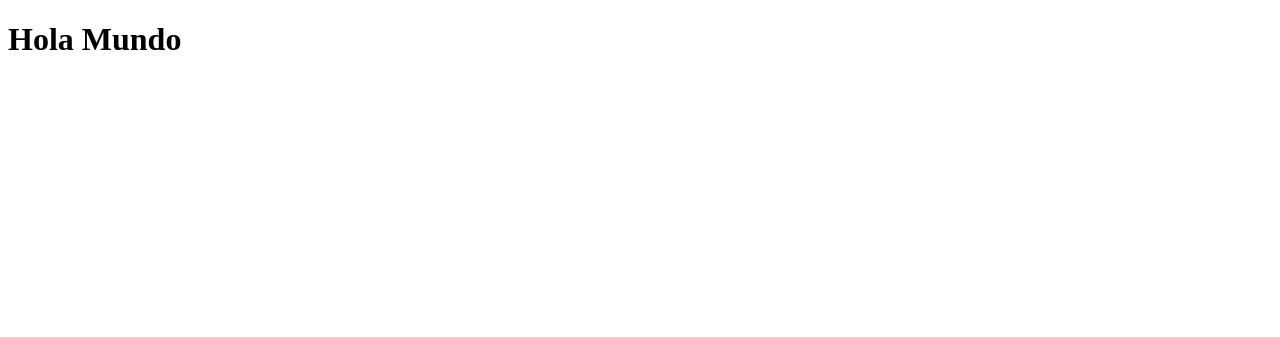
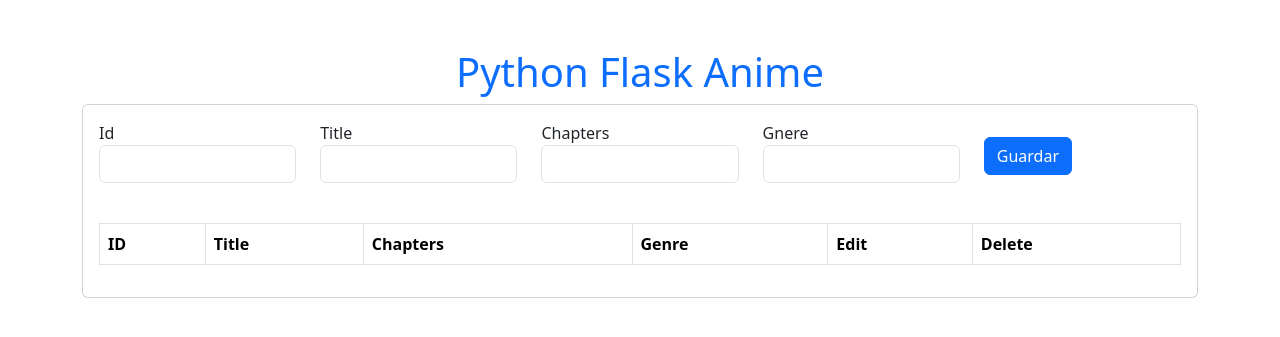
Before and after one commit to mazerman03/Flask-CRUD-PIA, a Flask app: page / in a window 1280 px wide. Before the commit the part shown is almost empty. Shown: the top 337 px of the page. Run offline with Flask 3, Linux system fonts and the light colour scheme; lists and menus that the app fills with data are empty.

Commit message:
First table view
Added basic view for the table Anime

```diff
--- a/app.py
+++ b/app.py
@@ -3,8 +3,8 @@
 from models.database import init_db
 from routes.api import api_bp
 
-template_dir = os.path.dirname(os.path.abspath(os.path.dirname(__file__)))
-template_dir = os.path.join(template_dir, 'templates')
+template_dir = os.path.join(os.path.dirname(os.path.abspath(__file__)), 'templates')
+
 
 app = Flask(__name__, template_folder=template_dir)
 mysql = init_db(app)
--- a/templates/index.html
+++ b/templates/index.html
@@ -1,11 +1,57 @@
 <!DOCTYPE html>
 <html lang="en">
 <head>
-    <meta name="viewport" content="width=device-width, initial-scale=1.0" />
-    <title> Prueba</title>
+  <meta charset="UTF-8">
+  <title>CRUD</title>
+  <link href="https://cdn.jsdelivr.net/npm/bootstrap@5.3.3/dist/css/bootstrap.min.css" rel="stylesheet" integrity="sha384-QWTKZyjpPEjISv5WaRU9OFeRpok6YctnYmDr5pNlyT2bRjXh0JMhjY6hW+ALEwIH" crossorigin="anonymous">
 </head>
 <body>
-    <h1>Hola Mundo </h1>
+    <h1 class="text-center mt-5 nb-5 text-primary">Python Flask Anime</h1>
 
+    <div class="container">
+        <div class="card">
+            <div class="card-body">
+                <!-- Tabla Anime -->
+                <form action="/user" method="POST">
+                    <div class="row mb-3">
+                        <div class="col">
+                            <label>Id</label>
+                            <input type="text" class="form-control mb-4" name="id">
+                        </div>
+                        <div class="col">
+                            <label>Title</label>
+                            <input type="text" class="form-control mb-4" name="title">
+                        </div>
+                        <div class="col">
+                            <label>Chapters</label>
+                            <input type="text" class="form-control mb-4" name="chapters">
+                        </div>
+                        <div class="col">
+                            <label>Gnere</label>
+                            <input type="text" class="form-control mb-4" name="genre">
+                        </div>
+
+                        <div class="col">
+                            <button class="btn btn-primary mb-3 mt-3" type="submit">Guardar</button>
+                        </div>
+                    </div>
+                </form>
+
+                <!-- Tabla -->
+                <table class="table table-bordered">
+                    <thead>
+                        <th scope="col">ID</th>
+                        <th scope="col">Title</th>
+                        <th scope="col">Chapters</th>
+                        <th scope="col">Genre</th>
+                        <th scope="col">Edit</th>
+                        <th scope="col">Delete</th>
+                    </thead>
+                </table>
+            </div>
+        </div>
+    </div>
+
+    <script src="https://cdn.jsdelivr.net/npm/bootstrap@5.3.3/dist/js/bootstrap.bundle.min.js" integrity="sha384-YvpcrYf0tY3lHB60NNkmXc5s9fDVZLESaAA55NDzOxhy9GkcIdslK1eN7N6jIeHz" crossorigin="anonymous"></script>
 </body>
 </html>
```
